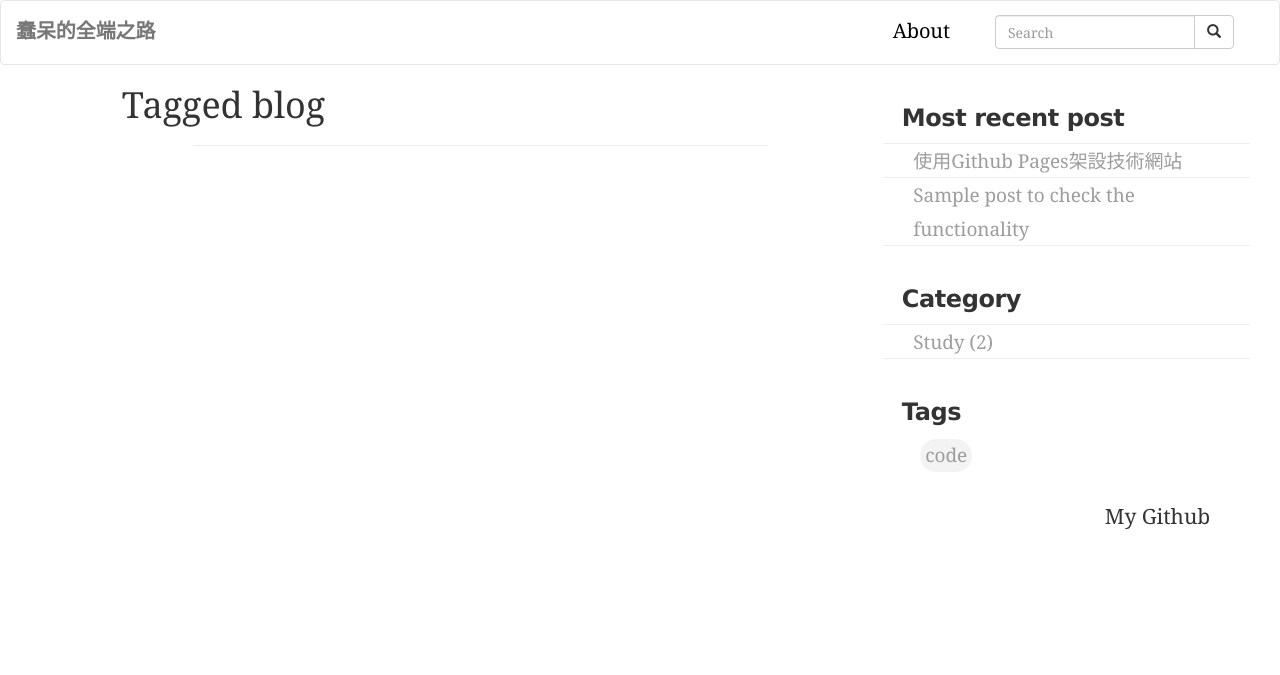
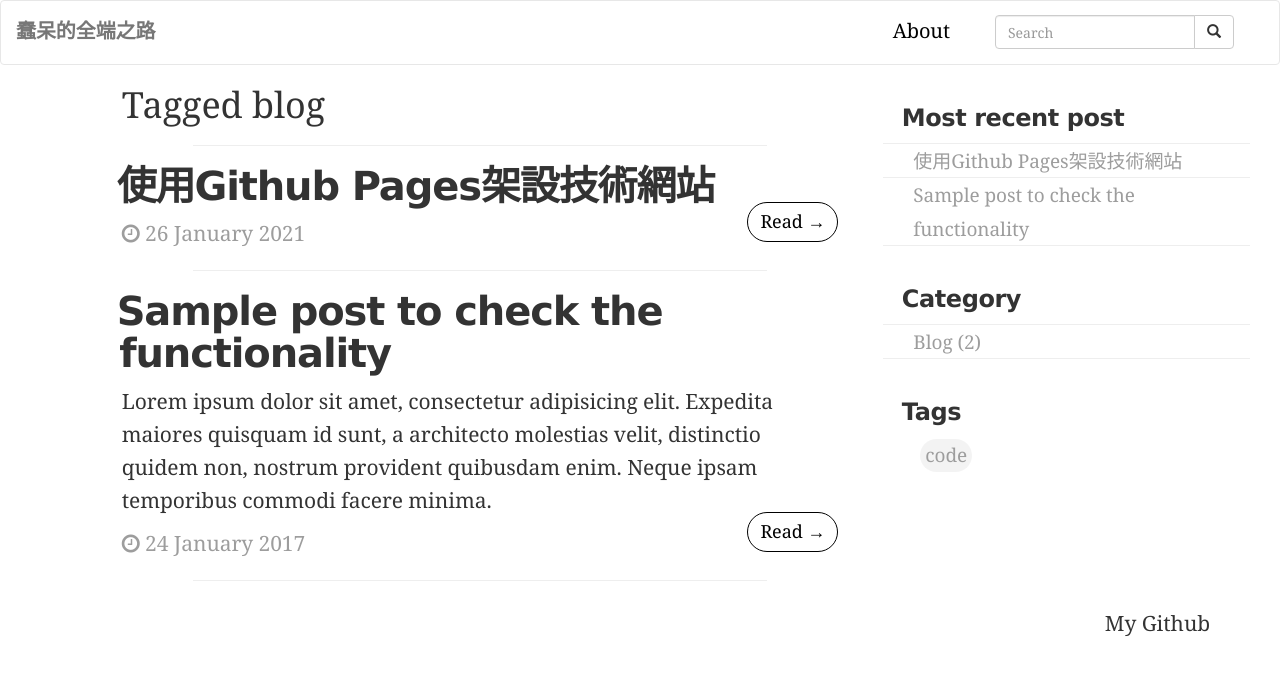
Before and after one commit to kaia-HSU/kaia-HSU.github.io, a Jekyll site: the page built from _pages/category/blog/index.html, in a window 1280 px wide. Shown: the top 675 px of the page. Built offline with Jekyll 4.4.1, drawn with Linux system fonts in a browser that asks for light colours; comment, search, counter and statistics services are not loaded.

Commit message:
del category study

```diff
--- a/_pages/category/study/index.html
+++ /dev/null
@@ -1,6 +0,0 @@
----
-layout: category
-title: STUDY
-permalink: /category/study
-category: study
----
--- a/_posts/2015-08-31-example-post.md
+++ b/_posts/2015-08-31-example-post.md
@@ -1,8 +1,8 @@
 ---
-layout: study
+layout: blog
 title: 'Sample post to check the functionality'
 date: 2017-01-24 12:11:34
-categories: study
+categories: blog
 tags: code
 image: '/images/default.jpg'
 lead_text: 'Lorem ipsum dolor sit amet, consectetur adipisicing elit. Expedita maiores quisquam id sunt, a architecto molestias velit, distinctio quidem non, nostrum provident quibusdam enim. Neque ipsam temporibus commodi facere minima.'
```
Also changed, not shown: _posts/2021-02-01-使用Github Pages架設Blog.md (+2 -2 lines).
